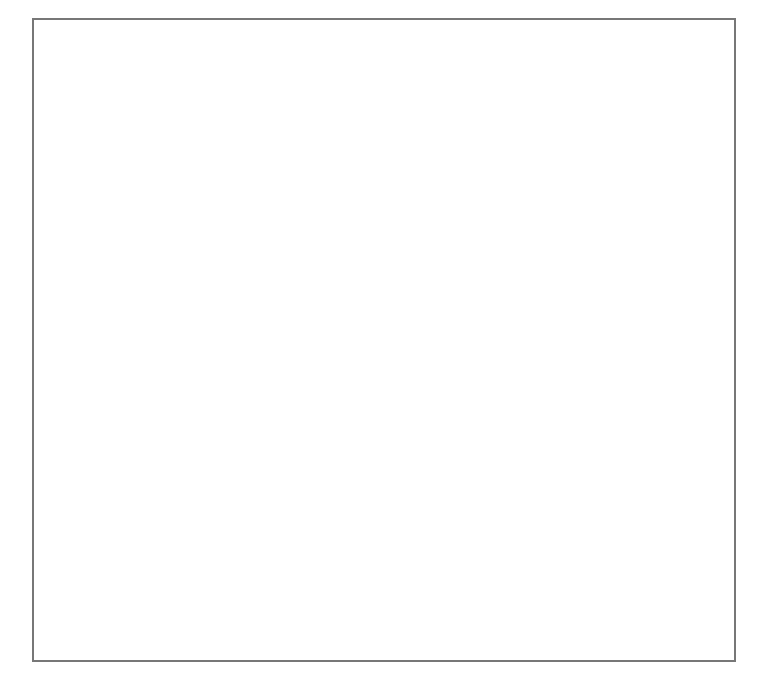
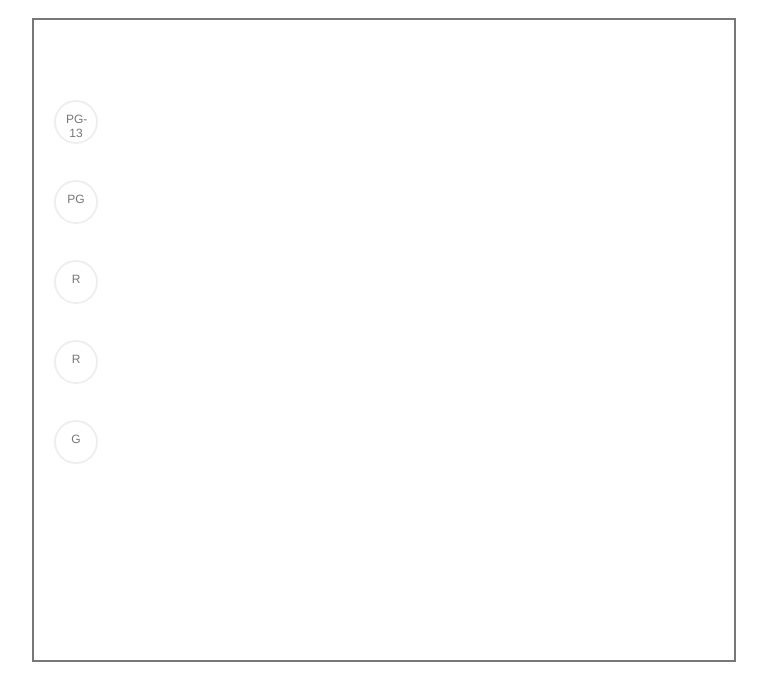
Before and after one commit to Nalipp/d3_explore, a plain HTML site: page movie_data/index.html in a window 1280 px wide. Shown: the part 48-748 px from the top of the page, without its empty margins (256-1023 px from the left). Drawn offline with nearby package versions, Linux system fonts and the light colour scheme.

Commit message:
clean data

```diff
--- a/movie_data/app.js
+++ b/movie_data/app.js
@@ -35,9 +35,18 @@ var ratings = {
   "R" : "crimson"
 }
 
+// var rand = Math.floor(Math.random() * 10);
+
 d3.select('.container')
     .selectAll('span')
-  .data
+  .data(movies)
+  .enter()
+  .append('span')
+    .classed('rating', true)
+    .text((d) => d.rating)
+    .style('top', function(d, i) {
+       return (i + 1) * 80;
+    });
 
 // d3.select('#quotes')
 //     .style('list-style', 'none')
--- a/movie_data/styles.css
+++ b/movie_data/styles.css
@@ -13,7 +13,9 @@ body {
 }
 
 .rating {
+  font-size: 12px;
   position: absolute;
+  left: 20px;
   border: 2px solid #eee;
   border-radius: 100%;
   padding: 10px;
```
Also changed, not shown: movie_data/data.txt (added), 1 other file.
